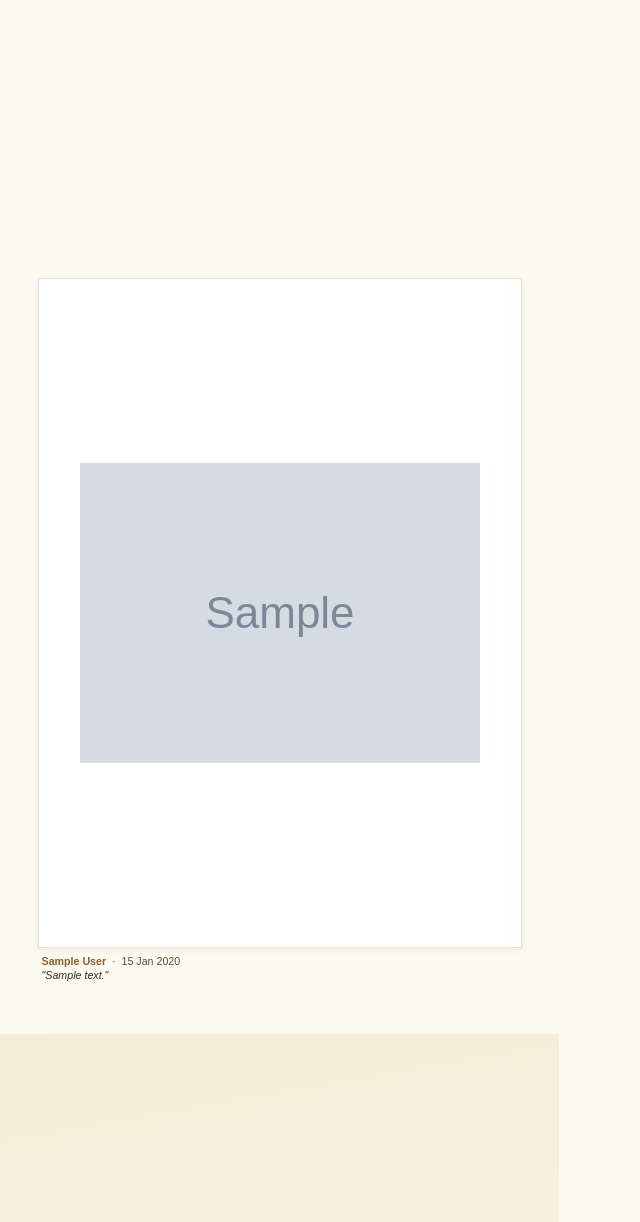
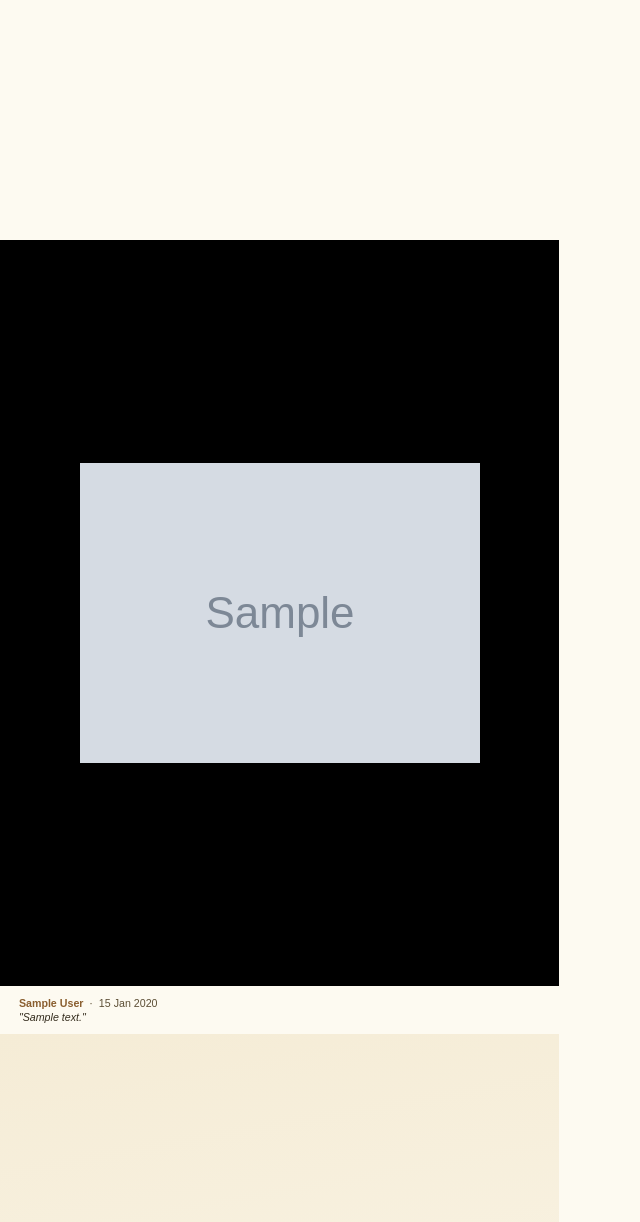
Before and after one commit to newwonwoo/focuskit, a Node project: template parenting-album/templates/album.hbs in a window 1280 px wide. Shown: the part 1347-2569 px from the top of the page, without its empty margins (0-640 px from the left). Run offline with Node 20 templates, Linux system fonts and the light colour scheme; the template is opened without the code that fills it: most values are stand-ins (such as "Sample title", 1, 10 or a date in 2020); grey boxes marked "Sample" are stand-in pictures; some web fonts are replaced.

Commit message:
fix: 1 photo per page + full-size layout (less wasted space)

```diff
--- a/parenting-album/scripts/build-pdf.ts
+++ b/parenting-album/scripts/build-pdf.ts
@@ -123,7 +123,7 @@ function formatDate(d: Date): string {
   return `${m}월 ${day}일`;
 }
 
-const PHOTOS_PER_PAGE = 2;
+const PHOTOS_PER_PAGE = 1;
 
 function chunk<T>(arr: T[], size: number): T[][] {
   const out: T[][] = [];
--- a/parenting-album/templates/album.hbs
+++ b/parenting-album/templates/album.hbs
@@ -114,18 +114,17 @@
     white-space: pre-wrap;
   }
 
-  /* ─────── 사진 페이지 ─────── */
+  /* ─────── 사진 페이지 (1장/페이지, 풀 사이즈) ─────── */
   .photo-page {
     display: flex;
     flex-direction: column;
-    gap: 6mm;
-    padding: 10mm 10mm 14mm;
+    padding: 0;
+    background: #fff;
   }
   .photo-slot {
     flex: 1;
     display: flex;
     flex-direction: column;
-    justify-content: flex-end;
     min-height: 0;
   }
   .photo-frame {
@@ -133,9 +132,7 @@
     display: flex;
     align-items: center;
     justify-content: center;
-    background: #fff;
-    border: 0.5mm solid #e8e1cd;
-    box-shadow: 0 0.5mm 2mm rgba(0,0,0,.08);
+    background: #000;
     overflow: hidden;
     min-height: 0;
   }
@@ -144,17 +141,13 @@
     max-height: 100%;
     object-fit: contain;
     display: block;
-    /* Chromium이 PDF export 시 이미지를 과도하게 다운샘플링하지 않도록 */
-    image-rendering: -webkit-optimize-contrast;
-    image-rendering: crisp-edges;
   }
   .photo-caption {
     font-family: 'Pretendard Variable', sans-serif;
     font-size: 8pt;
     color: #5c4e35;
-    margin-top: 2mm;
-    text-align: left;
-    padding: 0 1mm;
+    padding: 3mm 5mm;
+    background: #fdfaf1;
   }
   .photo-caption .author {
     font-weight: 600;
```
